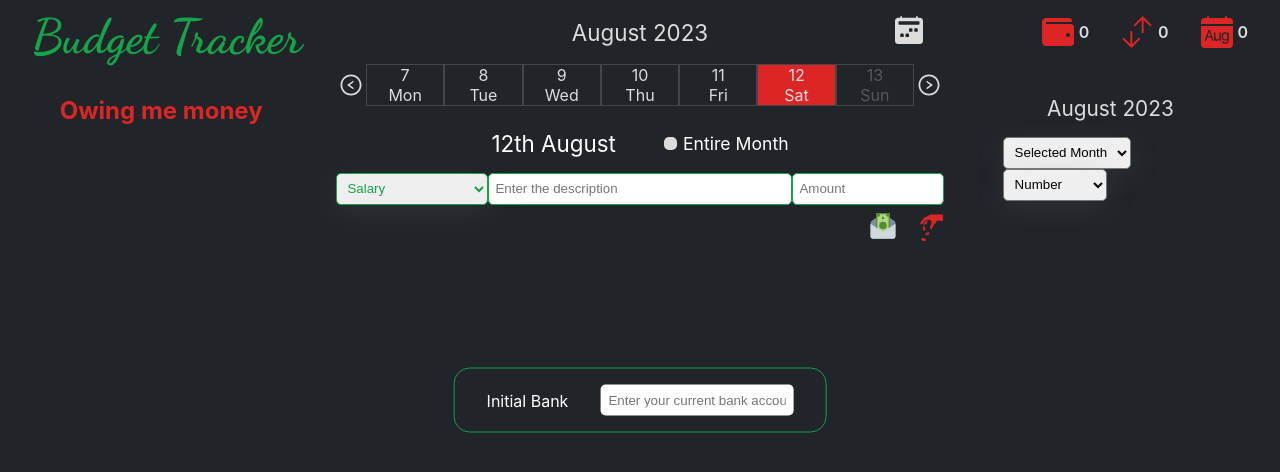
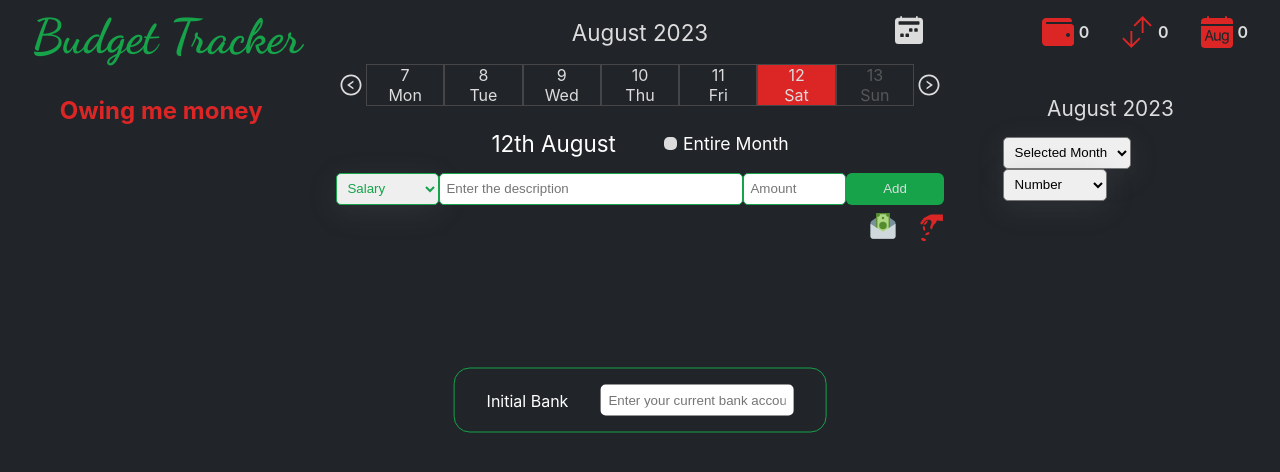
Before and after one commit to almasiwe11/BudgetTracker, a React app: page / in a window 1280 px wide. Both pictures are taken after a click on the icon 883 px from the left and 188 px from the top of the page. Shown: the top 472 px of the page. Built offline with nearby package versions, Linux system fonts and the light colour scheme; the HTML template or start-up script is replaced by a standard one; a web font is replaced by a local one.

Commit message:
add submit button

```diff
--- a/src/components/Tracker/Inputs/Inputs.jsx
+++ b/src/components/Tracker/Inputs/Inputs.jsx
@@ -122,6 +122,12 @@ const Inputs = ({
         onChange={handleAmount}
         onKeyDown={handleEnter}
       />
+      <button
+        className={`add ${type === "gain" ? "gainBtn" : "lossBtn"} `}
+        type="submit"
+      >
+        Add
+      </button>
     </form>
   );
 };
--- a/src/components/Tracker/Inputs/inputs.scss
+++ b/src/components/Tracker/Inputs/inputs.scss
@@ -86,3 +86,19 @@ input[type="number"] {
 .description {
   min-width: 50%;
 }
+
+.add {
+  border-radius: 6px;
+  border: none;
+  outline: none;
+  color: var(--color-grey-light);
+  cursor: pointer;
+}
+
+.gainBtn {
+  background-color: var(--color-green);
+}
+
+.lossBtn {
+  background-color: var(--color-red);
+}
--- a/style.css
+++ b/style.css
@@ -307,6 +307,22 @@ input[type=number] {
   min-width: 50%;
 }
 
+.add {
+  border-radius: 6px;
+  border: none;
+  outline: none;
+  color: var(--color-grey-light);
+  cursor: pointer;
+}
+
+.gainBtn {
+  background-color: var(--color-green);
+}
+
+.lossBtn {
+  background-color: var(--color-red);
+}
+
 .allApps {
   display: flex;
   position: fixed;
```
Also changed, not shown: 1 other file (tests, documents, lock files or other folders).
